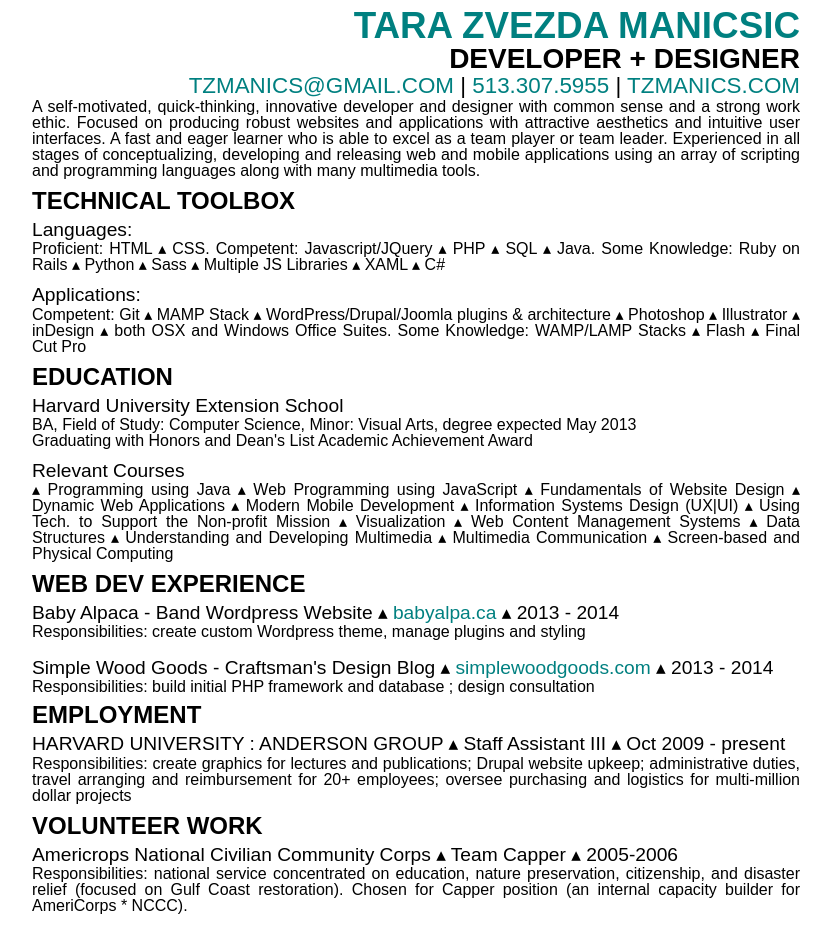
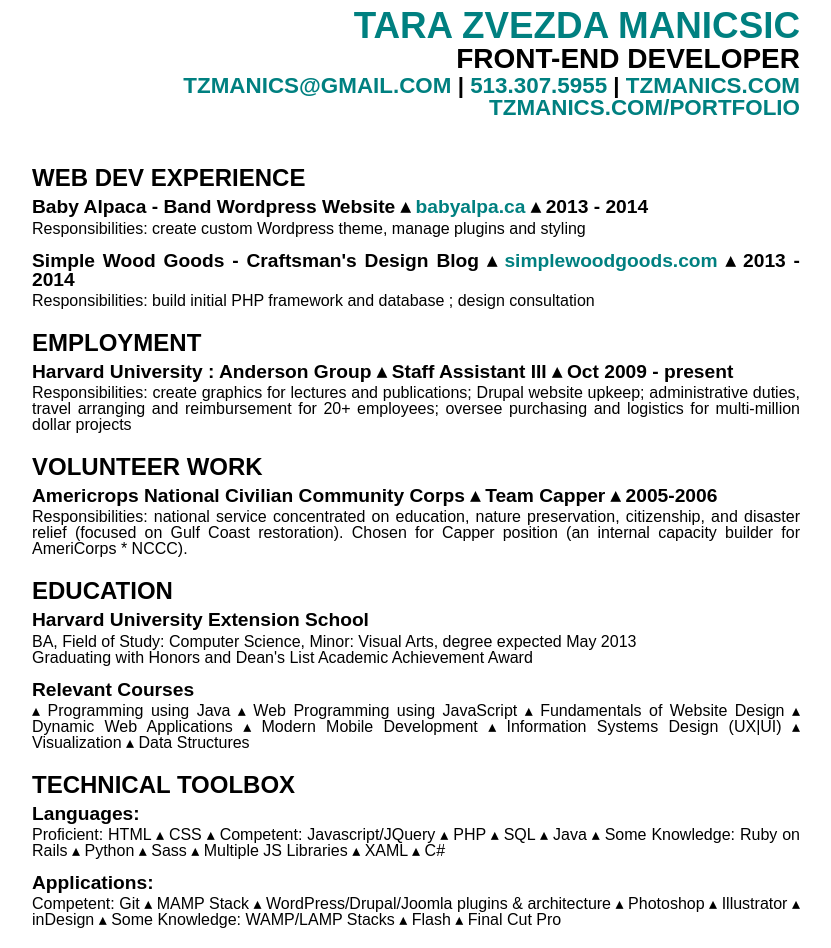
Before and after one commit to tzmanics/tzmanics.com, a plain HTML site: page resume.html in a window 1280 px wide. Shown: the whole page, without its empty margins (224-1055 px from the left). Drawn offline with Linux system fonts and the light colour scheme; a web font is replaced by a local one.

Commit message:
revamp resume

```diff
--- a/assets/css/resume.css
+++ b/assets/css/resume.css
@@ -16,56 +16,43 @@ h1, h2{
     text-align: right;
 }
 
-h2{        font-size: 1.75em;}
+h2{
+    font-size: 1.75em;
+}
 
 h3{
-        margin: 8px 0 5px 0;
+    margin: 20px 0 5px 0;
     font-size: 1.5em;
 }
 
-h4{
+h4, p{
         font-size: 1.2em;
         padding: 2px 0 2px 0;
-        font-weight: 100;
+        font-style:bold;
+        text-align: justify;
+        font-family: 'Alegreya Sans', sans-serif;
 }
 
-p, li{
-        font-family: 'Arapey', sans-serif;
-        text-align: justify;
+p{
         font-size: 1em;
+        margin-bottom: 10px;
 }
-
-p{margin-bottom: 10px;}
-
-ul{
-        padding-left: 3.5em;
-        list-style: none;
-}
-
-li{ float: left;}
-
-ul li:before { content: "\00BB"; }
 
 a {
     text-decoration: none;
     color: rgb(0, 128, 128);
 }
 
-a:visited{
-    color: rgb(0, 128, 128);
-
-}
 a:hover{
     color: rgb(122, 128, 128);
 
 }
 
-
-#experience p{margin: 0;}
-
 #summary h4{
         text-align: right;
         font-size: 1.4em;
+        margin-bottom: 2em;
+        font-family: 'BenchNine', sans-serif;
 }
 
 @-moz-document url-prefix() {
@@ -75,9 +62,7 @@ a:hover{
 }
 
 @media print{
-
     body{width: 80%;}
-    h3{font-size:20px;}
-    p{font-size: 15px;}
-
+    p{font-size: 13px;}
+    h4{font-size: 13px;}
 }
--- a/resume.html
+++ b/resume.html
@@ -3,25 +3,34 @@
 	<meta http-equiv="content-type" content="text/html;charset=utf-8"/>
 	<title>TZM | RESUME</title>
 	<link rel="stylesheet" type="text/css" href="assets/css/resume.css">
-	<link href='http://fonts.googleapis.com/css?family=BenchNine:300,700|Arapey:400italic,400' rel='stylesheet' type='text/css'>
+	<link href='http://fonts.googleapis.com/css?family=BenchNine:300,700|Alegreya+Sans+SC:100|Source+Sans+Pro:300|Josefin+Sans:300|Alegreya+Sans:300' rel='stylesheet' type='text/css'>
 
 </head>
 <body>
-
-
-
 	<div id="summary">
 		<h1><a href="http://tzmanics.com">TARA ZVEZDA MANICSIC</a></h1>
-		<h2>DEVELOPER + DESIGNER</h2>
+		<h2>FRONT-END DEVELOPER</h2>
 		<h4><a href="mailto:tzmanics@gmail.com">TZMANICS@GMAIL.COM </a> |
 			<a href="tel:5133075955">513.307.5955 </a> |
-			<a href="http://tzmanics.com">TZMANICS.COM</a></h4>
-		<p>A self-motivated, quick-thinking, innovative developer and designer with common sense and a strong work ethic. Focused on producing robust websites and applications with attractive aesthetics and intuitive user interfaces. A fast and eager learner who is able to excel as a team player or team leader. Experienced in all stages of conceptualizing, developing and releasing web and mobile applications using an array of scripting and programming languages along with many multimedia tools.</p>
+			<a href="http://tzmanics.com">TZMANICS.COM</a><br>
+			<a href="http://tzmanics.com/portfolio">TZMANICS.COM/PORTFOLIO</a></h4>
 	</div>
-	<div id="technical">
-		<h3>TECHNICAL TOOLBOX</h3>
-		<h4>Languages:</h4><p>Proficient: HTML &#x25B4; CSS. Competent: Javascript/JQuery &#x25B4; PHP &#x25B4; SQL &#x25B4; Java. Some Knowledge: Ruby on Rails &#x25B4; Python &#x25B4; Sass &#x25B4; Multiple JS Libraries &#x25B4; XAML &#x25B4; C#</p>
-		<h4>Applications:</h4><p>Competent: Git &#x25B4; MAMP Stack &#x25B4; WordPress/Drupal/Joomla plugins & architecture &#x25B4; Photoshop &#x25B4; Illustrator &#x25B4; inDesign &#x25B4; both OSX and Windows Office Suites. Some Knowledge: WAMP/LAMP Stacks &#x25B4; Flash &#x25B4; Final Cut Pro</p>
+	<div id="experience">
+		<h3>WEB DEV EXPERIENCE</h3>
+		<h4>Baby Alpaca - Band Wordpress Website &#x25B4; <a href="http://babyalpa.ca">babyalpa.ca</a> &#x25B4; 2013 - 2014</h4>
+		<p>Responsibilities: create custom Wordpress theme, manage plugins and styling</p>
+		<h4>Simple Wood Goods - Craftsman's Design Blog &#x25B4; <a href="http://simplewoodgoods.com">simplewoodgoods.com</a> &#x25B4; 2013 - 2014</h4>
+		<p>Responsibilities: build initial PHP framework and database ; design consultation</p>
+	</div>
+	<div id="work">
+		<h3>EMPLOYMENT</h3>
+		<h4>Harvard University : Anderson Group &#x25B4; Staff Assistant III &#x25B4; Oct 2009 - present</h4>
+		<p>Responsibilities: create graphics for lectures and publications; Drupal website upkeep; administrative duties, travel arranging and reimbursement for 20+ employees; oversee purchasing and logistics for multi-million dollar projects</p>
+	</div>
+		<div id="volunteer">
+		<h3>VOLUNTEER WORK</h3>
+		<h4>Americrops National Civilian Community Corps &#x25B4; Team Capper &#x25B4; 2005-2006</h4>
+		<p>Responsibilities: national service concentrated on education, nature preservation, citizenship, and disaster relief (focused on Gulf Coast restoration). Chosen for Capper position (an internal capacity builder for AmeriCorps * NCCC).</p>
 	</div>
 	<div id="education">
 		<h3>EDUCATION</h3>
@@ -35,32 +44,13 @@
 			&#x25B4; Dynamic Web Applications
 			&#x25B4; Modern Mobile Development
 			&#x25B4; Information Systems Design (UX|UI)
-			&#x25B4; Using Tech. to Support the Non-profit Mission
 			&#x25B4; Visualization
-			&#x25B4; Web Content Management Systems
 			&#x25B4; Data Structures
-			&#x25B4; Understanding and Developing Multimedia
-			&#x25B4; Multimedia Communication
-			&#x25B4; Screen-based and Physical Computing</p>
 	</div>
-	<div id="experience">
-		<h3>WEB DEV EXPERIENCE</h3>
-		<h4>Baby Alpaca - Band Wordpress Website &#x25B4; <a href="http://babyalpa.ca">babyalpa.ca</a> &#x25B4; 2013 - 2014</h4>
-		<p>Responsibilities: create custom Wordpress theme, manage plugins and styling</p> <br>
-		<h4>Simple Wood Goods - Craftsman's Design Blog &#x25B4; <a href="http://simplewoodgoods.com">simplewoodgoods.com</a> &#x25B4; 2013 - 2014</h4>
-		<p>Responsibilities: build initial PHP framework and database ; design consultation</p>
-	</div>
-	<div id="work">
-		<h3>EMPLOYMENT</h3>
-		<h4>HARVARD UNIVERSITY : ANDERSON GROUP &#x25B4; Staff Assistant III &#x25B4; Oct 2009 - present</h4>
-		<p>Responsibilities: create graphics for lectures and publications; Drupal website upkeep; administrative duties, travel arranging and reimbursement for 20+ employees; oversee purchasing and logistics for multi-million dollar projects</p>
-	</div>
-		<div id="volunteer">
-		<h3>VOLUNTEER WORK</h3>
-		<h4>Americrops National Civilian Community Corps &#x25B4; Team Capper &#x25B4; 2005-2006</h4>
-		<p>Responsibilities: national service concentrated on education, nature preservation, citizenship, and disaster relief
-(focused on Gulf Coast restoration). Chosen for Capper position (an internal
-capacity builder for AmeriCorps * NCCC).</p> <br>
+	<div id="technical">
+		<h3>TECHNICAL TOOLBOX</h3>
+		<h4>Languages:</h4><p>Proficient: HTML &#x25B4; CSS &#x25B4; Competent: Javascript/JQuery &#x25B4; PHP &#x25B4; SQL &#x25B4; Java &#x25B4; Some Knowledge: Ruby on Rails &#x25B4; Python &#x25B4; Sass &#x25B4; Multiple JS Libraries &#x25B4; XAML &#x25B4; C#</p>
+		<h4>Applications:</h4><p>Competent: Git &#x25B4; MAMP Stack &#x25B4; WordPress/Drupal/Joomla plugins & architecture &#x25B4; Photoshop &#x25B4; Illustrator &#x25B4; inDesign &#x25B4; Some Knowledge: WAMP/LAMP Stacks &#x25B4; Flash &#x25B4; Final Cut Pro</p>
 	</div>
 
 
```
Lines whose indentation alone changed are shown as unchanged.
